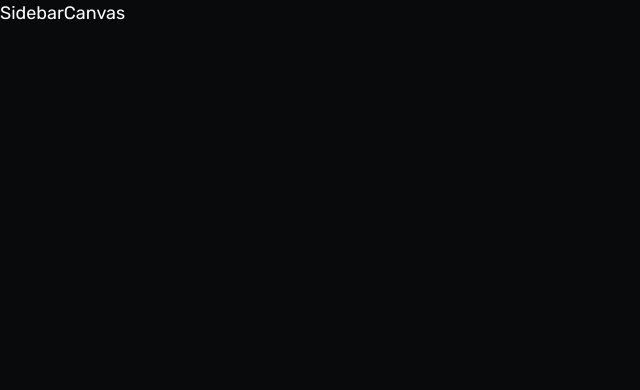
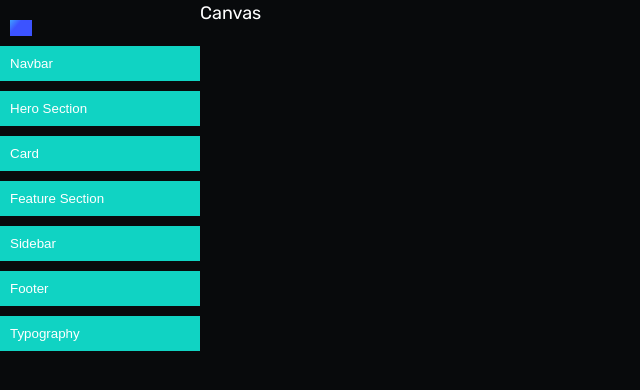
Before and after one commit to elab-development/internet-tehnologije-projekat-cmsaplikacija_2018_0436, a React (Vite) app in the folder react-domacizadatak/: page /builder in a window 1280 px wide. Shown: the top 390 px of the page, without its empty margins (0-640 px from the left). Built offline with nearby package versions, Linux system fonts and the light colour scheme.

Commit message:
Implementacija Sidebara sa opcijama

```diff
--- /dev/null
+++ b/react-domacizadatak/src/components/DraggableComponent.jsx
@@ -0,0 +1,18 @@
+import React from "react";
+import { useDrag } from "react-dnd";
+import { ItemTypes } from "../utils/dragTypes";
+
+const DraggableComponent = ({ type, children }) => {
+  const [, drag] = useDrag({
+    type: ItemTypes.COMPONENT,
+    item: { type },
+  });
+
+  return (
+    <div ref={drag} style={{ marginBottom: "10px", cursor: "grab" }}>
+      {children}
+    </div>
+  );
+};
+
+export default DraggableComponent;
--- a/react-domacizadatak/src/components/Sidebar.jsx
+++ b/react-domacizadatak/src/components/Sidebar.jsx
@@ -1,9 +1,155 @@
-import React, { Component } from "react";
+import React, { useState } from "react";
+import DraggableComponent from "./DraggableComponent";
 
-export class Sidebar extends Component {
-  render() {
-    return <div>Sidebar</div>;
-  }
-}
+const Sidebar = () => {
+  const [isNavbarOpen, setIsNavbarOpen] = useState(false);
+  const [isFooterOpen, setIsFooterOpen] = useState(false);
+  const [isHeroOpen, setIsHeroOpen] = useState(false);
+  const [isCardOpen, setIsCardOpen] = useState(false);
+  const [isFeatureOpen, setIsFeatureOpen] = useState(false);
+  const [isHeadingOpen, setIsHeadingOpen] = useState(false);
+  const [isSidebarOpen, setIsSidebarOpen] = useState(false);
+  const [isSidebarCollapsed, setIsSidebarCollapsed] = useState(false);
+
+  const toggleNavbarDropdown = () => {
+    setIsNavbarOpen(!isNavbarOpen);
+  };
+  const toggleHeroDropdown = () => {
+    setIsHeroOpen(!isHeroOpen);
+  };
+  const toggleCardDropdown = () => {
+    setIsCardOpen(!isCardOpen);
+  };
+  const toggleFeatureDropdown = () => {
+    setIsFeatureOpen(!isFeatureOpen);
+  };
+  const toggleSidebarDropdown = () => {
+    setIsSidebarOpen(!isSidebarOpen);
+  };
+  const toggleFooterDropdown = () => {
+    setIsFooterOpen(!isFooterOpen);
+  };
+  const toggleSidebar = () => {
+    setIsSidebarCollapsed(!isSidebarCollapsed);
+  };
+  const toggleHeadingDropdown = () => {
+    setIsHeadingOpen(!isHeadingOpen);
+  };
+  return (
+    <div className={`sidebar ${isSidebarCollapsed ? "collapsed" : ""}`}>
+      <button className="collapse-button" onClick={toggleSidebar}>
+        {isSidebarCollapsed ? (
+          <i className="fa-solid fa-bars"></i>
+        ) : (
+          <i className="fa-solid fa-xmark"></i>
+        )}
+      </button>
+      {!isSidebarCollapsed && (
+        <>
+          {/* Navbar  */}
+          <div className="dropdown">
+            <button className="dropdown-button" onClick={toggleNavbarDropdown}>
+              Navbar
+            </button>
+            {isNavbarOpen && (
+              <div className="dropdown-content">
+                <DraggableComponent type="NAVBAR">
+                  <button className="componentText">Navbar Component 1</button>
+                </DraggableComponent>
+                <DraggableComponent type="NAVBAR2">
+                  <button className="componentText">Navbar Component 2</button>
+                </DraggableComponent>
+              </div>
+            )}
+          </div>
+          {/* Hero Section  */}
+          <div className="dropdown">
+            <button className="dropdown-button" onClick={toggleHeroDropdown}>
+              Hero Section
+            </button>
+            {isHeroOpen && (
+              <div className="dropdown-content">
+                <DraggableComponent type="HERO">
+                  <button className="componentText">Hero Component 1</button>
+                </DraggableComponent>
+              </div>
+            )}
+          </div>
+          {/* Card Section */}
+          <div className="dropdown">
+            <button className="dropdown-button" onClick={toggleCardDropdown}>
+              Card
+            </button>
+            {isCardOpen && (
+              <div className="dropdown-content">
+                <DraggableComponent type="CARD">
+                  <button className="componentText">Card Component 1</button>
+                </DraggableComponent>
+                <DraggableComponent type="CARD2">
+                  <button className="componentText">Card Component 2</button>
+                </DraggableComponent>
+              </div>
+            )}
+          </div>
+          {/* Feature Section */}
+          <div className="dropdown">
+            <button className="dropdown-button" onClick={toggleFeatureDropdown}>
+              Feature Section
+            </button>
+            {isFeatureOpen && (
+              <div className="dropdown-content">
+                <DraggableComponent type="FEATURES">
+                  <button className="componentText">Feature Component 1</button>
+                </DraggableComponent>
+              </div>
+            )}
+          </div>
+          {/* Sidebar */}
+          <div className="dropdown">
+            <button className="dropdown-button" onClick={toggleSidebarDropdown}>
+              Sidebar
+            </button>
+            {isSidebarOpen && (
+              <div className="dropdown-content">
+                <DraggableComponent type="SIDEBAR">
+                  <button className="componentText">Sidebar Component 1</button>
+                </DraggableComponent>
+              </div>
+            )}
+          </div>
+          {/* Footer */}
+          <div className="dropdown">
+            <button className="dropdown-button" onClick={toggleFooterDropdown}>
+              Footer
+            </button>
+            {isFooterOpen && (
+              <div className="dropdown-content">
+                <DraggableComponent type="FOOTER">
+                  <button className="componentText">Footer</button>
+                </DraggableComponent>
+              </div>
+            )}
+          </div>
+          {/* Typography */}
+          <div className="dropdown">
+            <button className="dropdown-button" onClick={toggleHeadingDropdown}>
+              Typography
+            </button>
+            {isHeadingOpen && (
+              <div className="dropdown-content">
+                <DraggableComponent type="HEADING">
+                  <button className="componentText">Heading</button>
+                </DraggableComponent>
+                <DraggableComponent type="PARAGRAPH">
+                  <button className="componentText">Paragraph</button>
+                </DraggableComponent>
+              </div>
+            )}
+          </div>
+        </>
+      )}
+    </div>
+  );
+};
 
 export default Sidebar;
--- /dev/null
+++ b/react-domacizadatak/src/utils/dragTypes.jsx
@@ -0,0 +1,3 @@
+export const ItemTypes = {
+  COMPONENT: "component",
+};
```
